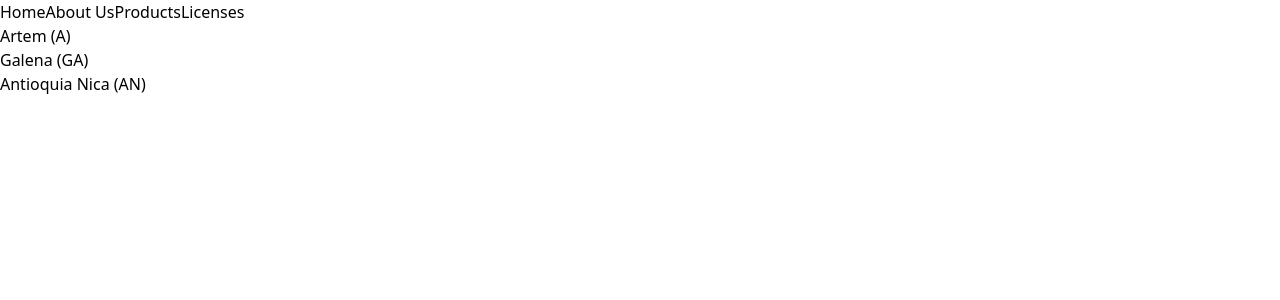
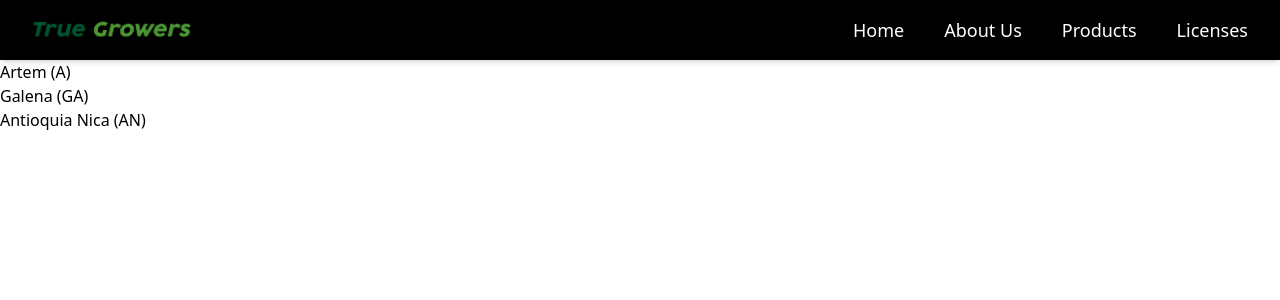
Before and after one commit to juliosantamariafgcu/True-Growers-Website, a Next.js app in the folder true-growers/: page / in a window 1280 px wide. Shown: the top 300 px of the page. Built offline with nearby package versions, Linux system fonts and the light colour scheme.

Commit message:
Update Navbar style to match Figma prototype

```diff
--- a/true-growers/src/app/navbar.tsx
+++ b/true-growers/src/app/navbar.tsx
@@ -1,11 +1,25 @@
+"use client";
+import Image from "next/image";
 
 export default function Navbar() {
   return (
-    <nav>
-        <a href="/">Home</a>
-        <a href="/about_us">About Us</a>
-        <a href="/products">Products</a>
-        <a href="/licenses">Licenses</a>
+    <nav className="flex items-center justify-between bg-black px-8 py-4 shadow-md">
+      <div className="flex items-center">
+        <Image
+          src="/logo_title_transparent.png"
+          alt="True Growers Logo"
+          width={160}
+          height={40}
+          priority
+        />
+      </div>
+
+      <div className="flex space-x-10 text-white text-lg font-light">
+        <a href="/" className="hover:text-green-400 transition-colors duration-200">Home</a>
+        <a href="/about_us" className="hover:text-green-400 transition-colors duration-200"> About Us </a>
+        <a href="/products" className="hover:text-green-400 transition-colors duration-200"> Products </a>
+        <a href="/licenses" className="hover:text-green-400 transition-colors duration-200"> Licenses </a>
+      </div>
     </nav>
   );
 }
```
